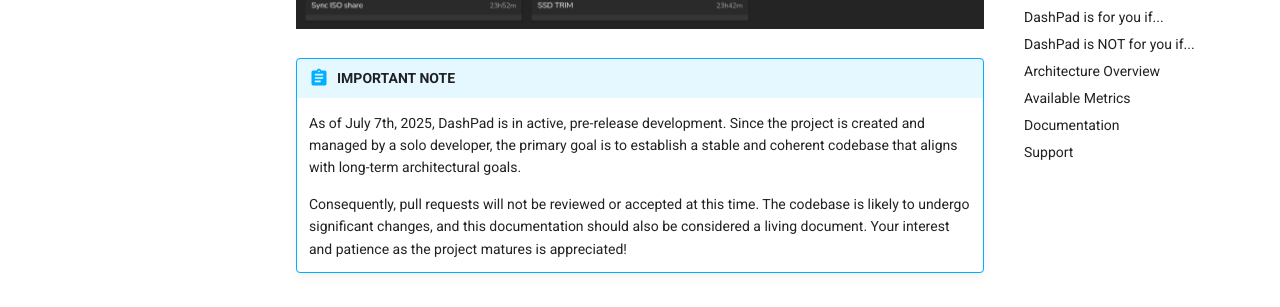
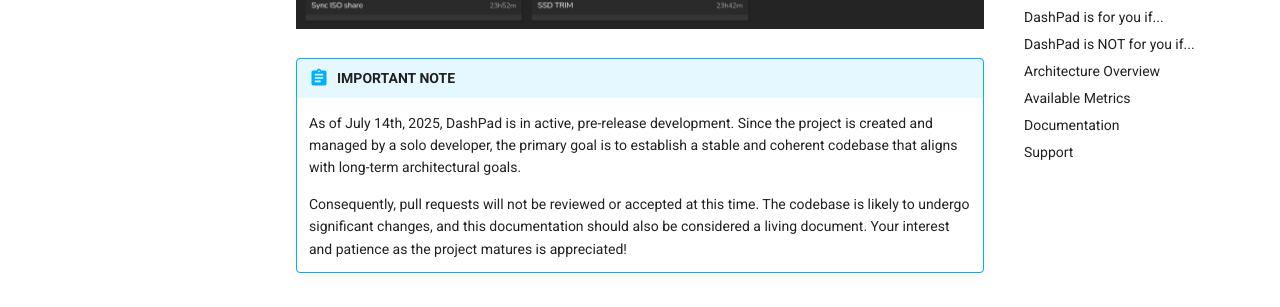
Before and after one commit to mrchrisneal/DashPad, an MkDocs documentation site: the page built from docs/index.md, in a window 1280 px wide and 900 px high, scrolled down 656 px. Shown: the part 145-452 px from the top of the window. Built offline with MkDocs 1.6.1 and Material for MkDocs 9.7.7, drawn with Linux system fonts in a browser that asks for light colours; comment, search, counter and statistics services are not loaded.

Commit message:
Update date reference

```diff
--- a/docs/index.md
+++ b/docs/index.md
@@ -9,7 +9,7 @@
 ![Screenshot of DashPad-Web: Monitoring two servers, with a three-column layout selected and CPU/Cron/Log modules expanded. The log module at bottom right has automatic scrolling enabled.](assets/screenshot-web-1.png)
 
 !!! abstract "IMPORTANT NOTE"
-    As of July 7th, 2025, DashPad is in active, pre-release development. Since the project is created and managed by a solo developer, the primary goal is to establish a stable and coherent codebase that aligns with long-term architectural goals.
+    As of July 14th, 2025, DashPad is in active, pre-release development. Since the project is created and managed by a solo developer, the primary goal is to establish a stable and coherent codebase that aligns with long-term architectural goals.
 
     Consequently, pull requests will not be reviewed or accepted at this time. The codebase is likely to undergo significant changes, and this documentation should also be considered a living document. Your interest and patience as the project matures is appreciated!
 
```
Also changed, not shown: docs/faq.md (+1 -1 lines).
